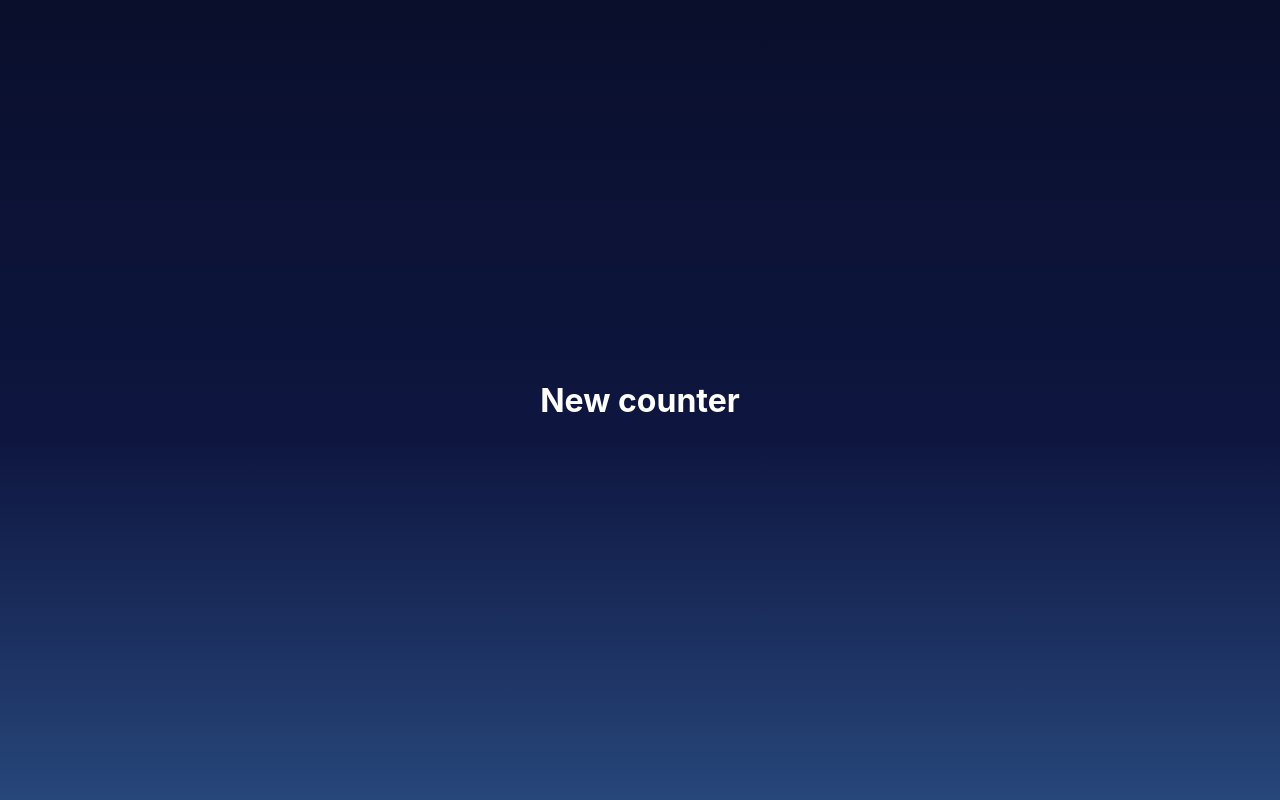
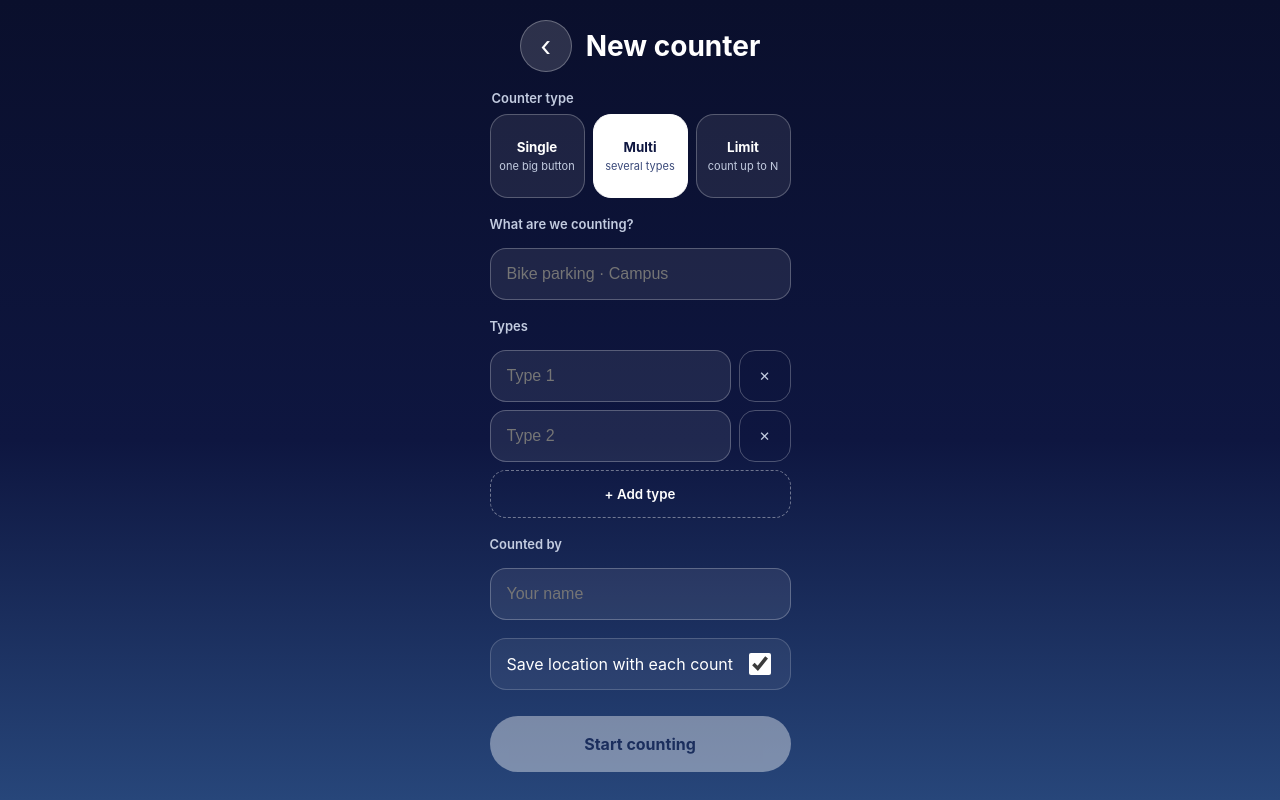
Before and after one commit to RamzanU/smart-counter, a React (Vite) app: page /new in a window 1280 px wide. Built offline with nearby package versions, Linux system fonts and the light colour scheme.

Commit message:
Add New counter screen with single, multi and limit modes

```diff
--- /dev/null
+++ b/src/pages/NewCounter/NewCounter.css
@@ -0,0 +1,164 @@
+.new-counter {
+  max-width: 480px;
+  margin: 0 auto;
+  padding: calc(16px + env(safe-area-inset-top)) 20px calc(24px + env(safe-area-inset-bottom));
+  display: flex;
+  flex-direction: column;
+  gap: 18px;
+}
+
+.new-counter__header {
+  display: flex;
+  align-items: center;
+  gap: 14px;
+}
+
+.new-counter__header h1 {
+  margin: 0;
+  font-size: 28px;
+}
+
+.glass-btn {
+  width: 52px;
+  height: 52px;
+  border-radius: 26px;
+  border: 1px solid rgba(255, 255, 255, 0.28);
+  background: rgba(255, 255, 255, 0.14);
+  color: #fff;
+  font-size: 28px;
+  display: flex;
+  align-items: center;
+  justify-content: center;
+  text-decoration: none;
+}
+
+.new-counter__form {
+  display: flex;
+  flex-direction: column;
+  gap: 18px;
+}
+
+.mode-picker {
+  border: 0;
+  padding: 0;
+  margin: 0;
+  display: grid;
+  grid-template-columns: repeat(3, 1fr);
+  gap: 8px;
+}
+
+.mode-picker legend,
+.field > span {
+  font-size: 13px;
+  font-weight: 600;
+  color: #c3cce0;
+  margin-bottom: 8px;
+}
+
+.mode {
+  height: 84px;
+  border-radius: 18px;
+  border: 1px solid rgba(255, 255, 255, 0.25);
+  background: rgba(255, 255, 255, 0.08);
+  color: #fff;
+  display: flex;
+  flex-direction: column;
+  align-items: center;
+  justify-content: center;
+  gap: 4px;
+}
+
+.mode span {
+  font-size: 11px;
+  color: #c3cce0;
+}
+
+.mode--active {
+  background: #fff;
+  color: #0e1640;
+  border-color: #fff;
+}
+
+.mode--active span {
+  color: #3b4a7a;
+}
+
+.field {
+  display: flex;
+  flex-direction: column;
+  gap: 8px;
+}
+
+.field input,
+.type-row input {
+  height: 52px;
+  border-radius: 16px;
+  border: 1px solid rgba(255, 255, 255, 0.25);
+  background: rgba(255, 255, 255, 0.08);
+  color: #fff;
+  font-size: 16px;
+  padding: 0 16px;
+  width: 100%;
+}
+
+.field input:focus,
+.type-row input:focus {
+  outline: 2px solid #fff;
+  outline-offset: 1px;
+}
+
+.type-row {
+  display: flex;
+  gap: 8px;
+}
+
+.type-row button {
+  width: 52px;
+  flex-shrink: 0;
+  border-radius: 16px;
+  border: 1px solid rgba(255, 255, 255, 0.25);
+  background: transparent;
+  color: #c3cce0;
+}
+
+.add-type {
+  height: 48px;
+  border-radius: 16px;
+  border: 1px dashed rgba(255, 255, 255, 0.4);
+  background: transparent;
+  color: #fff;
+  font-weight: 600;
+}
+
+.toggle {
+  display: flex;
+  justify-content: space-between;
+  align-items: center;
+  min-height: 52px;
+  padding: 0 16px;
+  border-radius: 16px;
+  border: 1px solid rgba(255, 255, 255, 0.18);
+  background: rgba(255, 255, 255, 0.06);
+}
+
+.toggle input {
+  width: 22px;
+  height: 22px;
+  accent-color: #fff;
+}
+
+.primary-btn {
+  height: 56px;
+  border-radius: 28px;
+  border: 0;
+  background: #fff;
+  color: #0e1640;
+  font-size: 16px;
+  font-weight: 700;
+  margin-top: 8px;
+}
+
+.primary-btn:disabled {
+  opacity: 0.4;
+  cursor: not-allowed;
+}
--- a/src/pages/NewCounter/NewCounter.jsx
+++ b/src/pages/NewCounter/NewCounter.jsx
@@ -1,3 +1,119 @@
+import { useState } from 'react'
+import { useNavigate, Link } from 'react-router-dom'
+import { createCounter } from '../../db/actions'
+import './NewCounter.css'
+
+const MODES = [
+  { id: 'single', label: 'Single', hint: 'one big button' },
+  { id: 'multi', label: 'Multi', hint: 'several types' },
+  { id: 'limit', label: 'Limit', hint: 'count up to N' },
+]
+
 export default function NewCounter() {
-  return <main><h1>New counter</h1></main>
+  const navigate = useNavigate()
+  const [mode, setMode] = useState('multi')
+  const [name, setName] = useState('')
+  const [types, setTypes] = useState(['', ''])
+  const [limit, setLimit] = useState('')
+  const [by, setBy] = useState(() => localStorage.getItem('by') ?? '')
+  const [trackLocation, setTrackLocation] = useState(true)
+
+  const cleanTypes = mode === 'multi'
+    ? types.map((t) => t.trim()).filter(Boolean)
+    : [name.trim()]
+
+  const canSubmit =
+    name.trim() !== '' &&
+    cleanTypes.length > 0 &&
+    (mode !== 'limit' || Number(limit) > 0)
+
+  const updateType = (index, value) =>
+    setTypes(types.map((t, i) => (i === index ? value : t)))
+  const removeType = (index) => setTypes(types.filter((_, i) => i !== index))
+  const addTypeField = () => setTypes([...types, ''])
+
+  const handleSubmit = async (e) => {
+    e.preventDefault()
+    if (!canSubmit) return
+    localStorage.setItem('by', by.trim())
+    const id = await createCounter({
+      name: name.trim(),
+      types: cleanTypes,
+      limit: mode === 'limit' ? Number(limit) : null,
+      by: by.trim(),
+      trackLocation,
+    })
+    navigate(`/counter/${id}`)
+  }
+
+  return (
+    <main className="new-counter">
+      <header className="new-counter__header">
+        <Link to="/" className="glass-btn" aria-label="Back">‹</Link>
+        <h1>New counter</h1>
+      </header>
+
+      <form onSubmit={handleSubmit} className="new-counter__form">
+        <fieldset className="mode-picker">
+          <legend>Counter type</legend>
+          {MODES.map((m) => (
+            <button
+              key={m.id}
+              type="button"
+              className={mode === m.id ? 'mode mode--active' : 'mode'}
+              onClick={() => setMode(m.id)}
+              aria-pressed={mode === m.id}
+            >
+              <strong>{m.label}</strong>
+              <span>{m.hint}</span>
+            </button>
+          ))}
+        </fieldset>
+
+        <label className="field">
+          <span>What are we counting?</span>
+          <input value={name} onChange={(e) => setName(e.target.value)} placeholder="Bike parking · Campus" />
+        </label>
+
+        {mode === 'multi' && (
+          <div className="field">
+            <span>Types</span>
+            {types.map((t, i) => (
+              <div key={i} className="type-row">
+                <input
+                  value={t}
+                  onChange={(e) => updateType(i, e.target.value)}
+                  placeholder={`Type ${i + 1}`}
+                  aria-label={`Type ${i + 1}`}
+                />
+                {types.length > 1 && (
+                  <button type="button" onClick={() => removeType(i)} aria-label={`Remove type ${i + 1}`}>✕</button>
+                )}
+              </div>
+            ))}
+            <button type="button" className="add-type" onClick={addTypeField}>+ Add type</button>
+          </div>
+        )}
+
+        {mode === 'limit' && (
+          <label className="field">
+            <span>Limit</span>
+            <input type="number" min="1" inputMode="numeric" value={limit} onChange={(e) => setLimit(e.target.value)} placeholder="e.g. 120" />
+          </label>
+        )}
+
+        <label className="field">
+          <span>Counted by</span>
+          <input value={by} onChange={(e) => setBy(e.target.value)} placeholder="Your name" />
+        </label>
+
+        <label className="toggle">
+          <span>Save location with each count</span>
+          <input type="checkbox" checked={trackLocation} onChange={(e) => setTrackLocation(e.target.checked)} />
+        </label>
+
+        <button type="submit" className="primary-btn" disabled={!canSubmit}>Start counting</button>
+      </form>
+    </main>
+  )
 }
```
